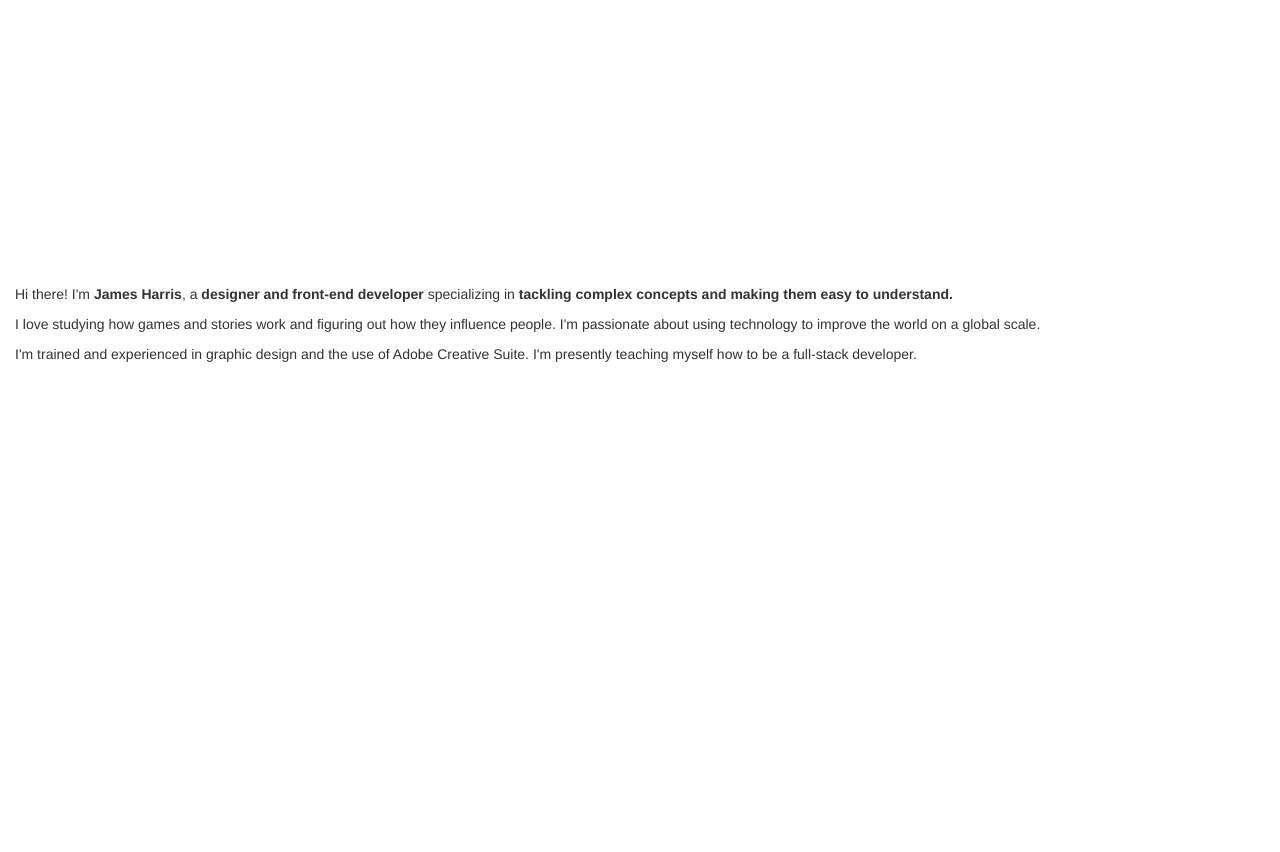
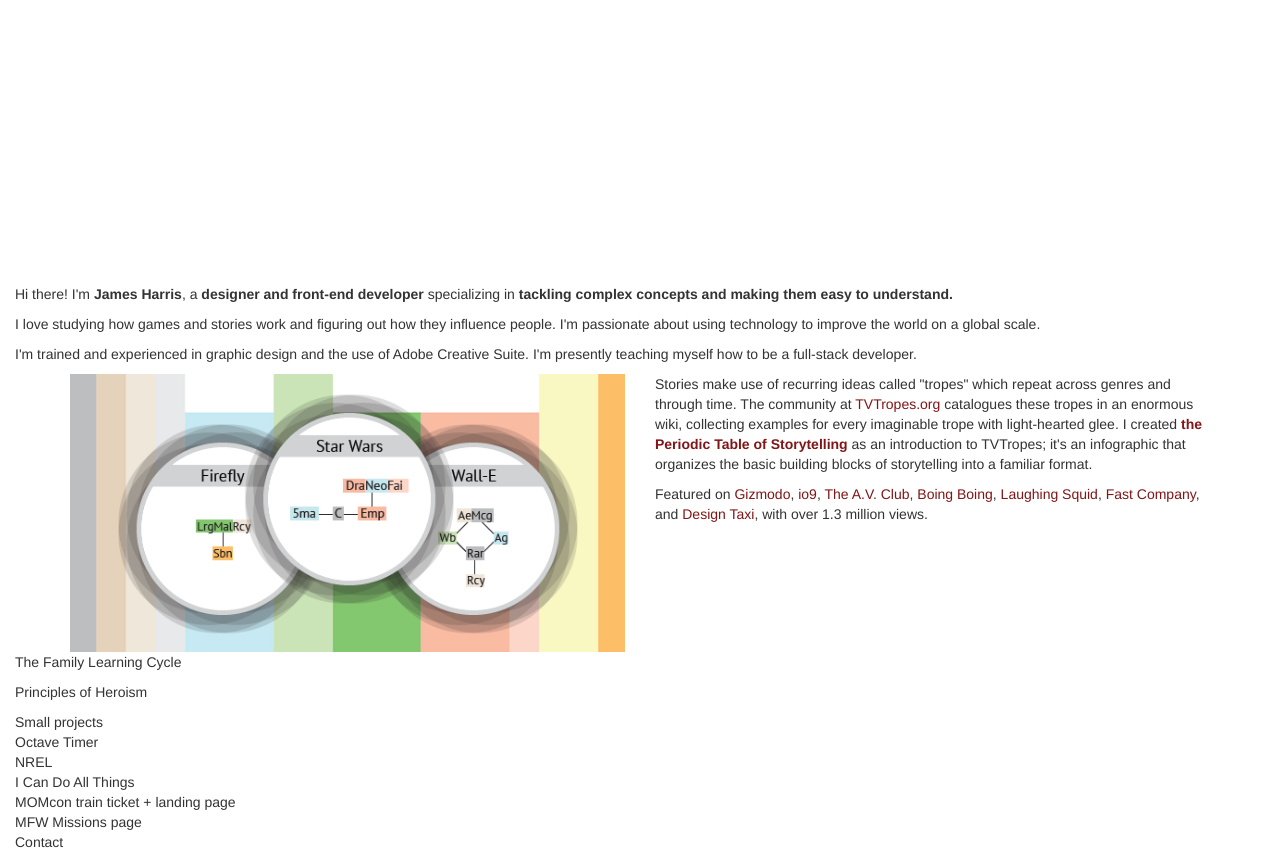
Before and after one commit to DawnPaladin/DawnPaladin.github.io, a plain HTML site: page index.html in a window 1280 px wide. Shown: the part 116-968 px from the top of the page. Before the commit the page ends 800 px from the top, so only its background shows below. Drawn offline with Linux system fonts and the light colour scheme.

Commit message:
Periodic Table of Storytelling

```diff
--- a/index.html
+++ b/index.html
@@ -33,7 +33,63 @@
 	<p>I love studying how games and stories work and figuring out how they influence people. I'm passionate about using technology to improve the world on a global scale.</p>
 	<p>I'm trained and experienced in graphic design and the use of Adobe Creative Suite. I'm presently teaching myself how to be a full-stack developer.</p>
 </div>
+<div class="container-fluid ">
+	<div class="row featured-row">
+		<div class="col-md-12">
+			<div class="container">
+				<div class="row">
+					<div class="col-sm-6">
+						<div class="preview-graphic">
+							<a href="http://designthroughstorytelling.net/periodic/">
+								<img src="/img/ptos-preview.png" alt="Periodic Table of Storytelling preview">
+							</a>
+						</div>
+					</div>
+					<div class="col-sm-6">
+						<div class="item-text">
+							<p>Stories make use of recurring ideas called "tropes" which repeat across genres and through time. The community at <a href="http://www.tvtropes.org">TVTropes.org</a> catalogues these tropes in an enormous wiki, collecting examples for every imaginable trope with light-hearted glee. I created <a href="http://designthroughstorytelling.net/periodic/"><strong>the Periodic Table of Storytelling</strong></a> as an introduction to TVTropes; it's an infographic that organizes the basic building blocks of storytelling into a familiar format.</p>
+							<p>Featured on
+								<a href="http://gizmodo.com/let-this-periodic-table-of-storytelling-destroy-your-wr-1515075040">Gizmodo</a>,
+								<a href="http://io9.gizmodo.com/the-periodic-table-of-storytelling-breaks-story-tropes-1565519743">io9</a>,
+								<a href="http://www.avclub.com/article/behold-the-periodic-table-of-storytelling-201463">The A.V. Club</a>,
+								<a href="http://boingboing.net/2014/02/24/the-periodic-table-of-storytel.html">Boing Boing</a>,
+								<a href="http://laughingsquid.com/the-periodic-table-of-storytelling-uses-classic-tropes-as-elements/">Laughing Squid</a>,
+								<a href="http://www.fastcodesign.com/3025995/infographic-of-the-day/infographic-the-periodic-table-of-storytelling">Fast Company</a>, and
+								<a href="http://designtaxi.com/news/363515/Chart-The-Periodic-Table-Of-Storytelling/">Design Taxi</a>, with over 1.3 million views.
+						</div>
+					</div>
+				</div>
+			</div>
+		</div>
+	</div>
+</div>
+<div class="container-fluid featured-row">
+	<div class="preview-graphic">
+		<img>
+	</div>
+	<div class="item-text">
+		<p>The Family Learning Cycle</p>
+	</div>
+</div>
+<div class="container-fluid featured-row">
+	<div class="preview-graphic">
+		<img>
+	</div>
+	<div class="item-text">
+		<p>Principles of Heroism</p>
+	</div>
+</div>
 
+<div class="container-fluid">Small projects</div>
+<div class="container-fluid thumbnail-row">
+	<div class="small-project-thumbnail">Octave Timer</div>
+	<div class="small-project-thumbnail">NREL</div>
+	<div class="small-project-thumbnail">I Can Do All Things</div>
+	<div class="small-project-thumbnail">MOMcon train ticket + landing page</div>
+	<div class="small-project-thumbnail">MFW Missions page</div>
+</div>
+
+<div class="container-fluid">Contact</div>
 
 <script> <!-- Google Analytics tracking code -->
   (function(i,s,o,g,r,a,m){i['GoogleAnalyticsObject']=r;i[r]=i[r]||function(){
--- a/style.css
+++ b/style.css
@@ -1,6 +1,13 @@
+body { margin: 0; }
 a {
 	color: #821517;
 }
 .animated-bg {
 	height: 400px;
 }
+.featured-row {
+	display: flex;
+}
+.preview-graphic img {
+	max-width: 100%;
+}
```
Also changed, not shown: img/ptos-preview.png (added), 1 other file.
